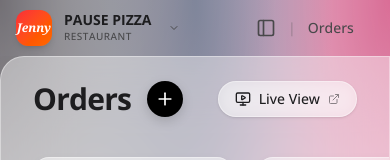
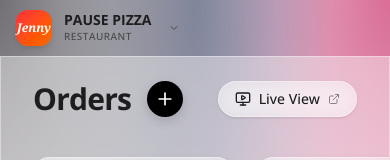
Before and after one commit to MayasHaddad/the-jennyz-experiment, a Next.js app: page /variations/glassmorphic in a window 390 px wide. Shown: the top 160 px of the page. Built offline with nearby package versions, Linux system fonts and the light colour scheme.

Commit message:
fix(variations): improve mobile ui

```diff
--- a/src/app/variations/brutalist/page.tsx
+++ b/src/app/variations/brutalist/page.tsx
@@ -223,7 +223,7 @@ export default function BrutalistPage() {
         </div>
 
         {/* Breadcrumb / page indicator */}
-        <div className="flex items-center gap-3 text-muted-foreground text-sm">
+        <div className="hidden md:flex items-center gap-3 text-muted-foreground text-sm">
           <PanelLeft className="h-5 w-5 cursor-pointer hover:text-foreground" />
           <span className="text-muted-foreground/40">|</span>
           <span>Orders</span>
@@ -314,7 +314,7 @@ export default function BrutalistPage() {
         </aside>
 
         {/* Main Content - with rounded top-left corner */}
-        <main className="flex-1 overflow-y-auto bg-background shadow-md rounded-tl-2xl">
+        <main className="flex-1 overflow-y-auto bg-background shadow-md md:rounded-tl-2xl">
           <header className="flex justify-between items-center mb-8 sticky top-0 bg-background z-10 py-4 pt-8 px-4 -mt-4">
             <div className="flex items-center gap-4">
               <h1 className="text-4xl font-bold tracking-tight text-foreground">
--- a/src/app/variations/glassmorphic/page.tsx
+++ b/src/app/variations/glassmorphic/page.tsx
@@ -164,7 +164,7 @@ export default function Apple2026Page() {
           <ChevronDown className="h-3 w-3 text-secondary ml-1" />
         </div>
 
-        <div className="flex items-center gap-3 text-secondary text-sm font-medium">
+        <div className="hidden md:flex items-center gap-3 text-secondary text-sm font-medium">
           <PanelLeft className="h-5 w-5 cursor-pointer hover:text-primary transition-colors" />
           <span className="opacity-30">|</span>
           <span>Orders</span>
@@ -218,7 +218,7 @@ export default function Apple2026Page() {
         </aside>
 
         {/* Main Content */}
-        <main className="flex-1 overflow-y-auto rounded-tl-3xl shadow-2xl glass-panel border-r-0 border-b-0 mt-0 ml-0 relative">
+        <main className="flex-1 overflow-y-auto md:rounded-tl-3xl shadow-2xl glass-panel border-r-0 border-b-0 mt-0 ml-0 relative">
            {/* Sticky Header inside Main Content */}
            <div className="sticky top-0 z-10 px-8 py-6 flex justify-between items-center border-t-0 border-l-0 border-r-0">
             <div className="flex items-center gap-4">
--- a/src/app/variations/vanilla/page.tsx
+++ b/src/app/variations/vanilla/page.tsx
@@ -225,7 +225,7 @@ export default function VanillaPage() {
         </div>
 
         {/* Breadcrumb / page indicator */}
-        <div className="flex items-center gap-3 text-muted-foreground text-sm">
+        <div className="hidden md:flex items-center gap-3 text-muted-foreground text-sm">
           <PanelLeft className="h-5 w-5 cursor-pointer hover:text-foreground" />
           <span className="text-muted-foreground/40">|</span>
           <span>Orders</span>
@@ -310,7 +310,7 @@ export default function VanillaPage() {
         </aside>
 
         {/* Main Content - with rounded top-left corner */}
-        <main className="flex-1 overflow-y-auto bg-background shadow-md rounded-tl-2xl">
+        <main className="flex-1 overflow-y-auto bg-background shadow-md md:rounded-tl-2xl">
           <header className="flex justify-between items-center mb-8 sticky top-0 bg-background z-10 py-4 pt-8 px-4 -mt-4">
             <div className="flex items-center gap-4">
               <h1 className="text-4xl font-bold tracking-tight text-foreground">
```
